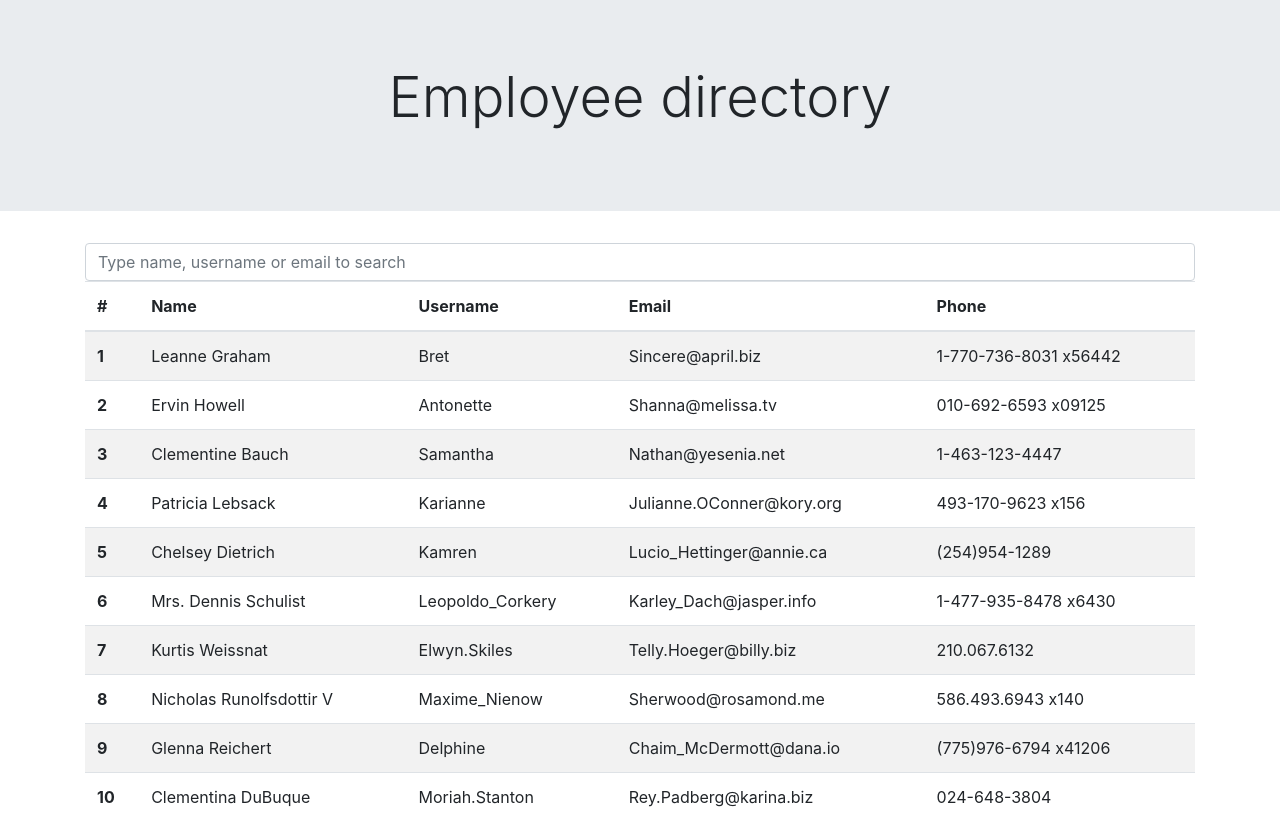
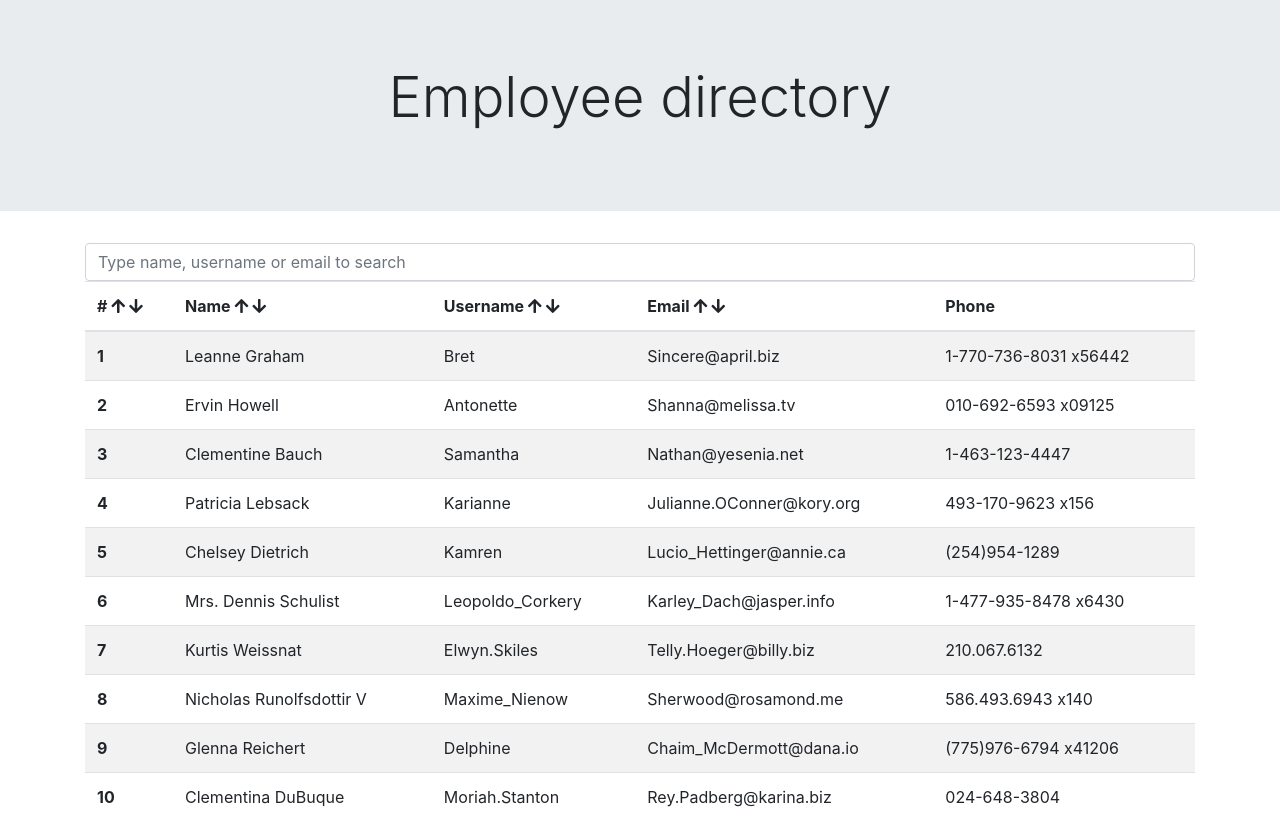
Before and after one commit to KiteRunner2/employee-dir, a React (Create React App) app: page / in a window 1280 px wide. Built offline with nearby package versions, Linux system fonts and the light colour scheme.

Commit message:
asc and dsc sort working now for name, username and email

```diff
--- a/src/components/SearchPage/SearchPage.js
+++ b/src/components/SearchPage/SearchPage.js
@@ -14,20 +14,25 @@ function SearchPage() {
         setNewUserList(users);
     }, []);
 
-    function sort(event, order) {
+    function sort(param, order) {
         console.log(`sort function called`);
-        const sortParam = event.target.textContent.toLowerCase();
+
+        const sortParam = param.toLowerCase();
         console.log('clicked!', sortParam);
         showUserList.sort(function(firstEl, secondEl) {
             const firstParam = firstEl[sortParam].toLowerCase();
             const secondParam = secondEl[sortParam].toLowerCase();
-            // if (firstParam > secondParam) {
-            //     return 1;
-            // }
-            if (firstParam < secondParam) {
-                return 1;
+            if (order === 'asc') {
+                if (firstParam > secondParam) {
+                    return 1;
+                }
+                return 0;
+            } else {
+                if (firstParam < secondParam) {
+                    return 1;
+                }
+                return 0;
             }
-            return 0;
         });
         // console.log(userList);
         setNewUserList([...showUserList]);
@@ -74,15 +79,53 @@ function SearchPage() {
                     <table className="table table-striped table-hover">
                         <thead>
                             <tr>
-                                <th scope="col">#</th>
-                                <th onClick={e => sort(e)} scope="col">
-                                    Name
+                                <th scope="col">
+                                    #{'     '}
+                                    <i
+                                        onClick={() => sort('id', 'dsc')}
+                                        class="fas fa-arrow-up"
+                                    ></i>
+                                    {'     '}
+                                    <i
+                                        onClick={() => sort('id', 'asc')}
+                                        class="fas fa-arrow-down"
+                                    ></i>
                                 </th>
-                                <th onClick={e => sort(e)} scope="col">
-                                    Username
+                                <th scope="col">
+                                    Name{'     '}
+                                    <i
+                                        onClick={() => sort('name', 'dsc')}
+                                        class="fas fa-arrow-up"
+                                    ></i>
+                                    {'     '}
+                                    <i
+                                        onClick={() => sort('name', 'asc')}
+                                        class="fas fa-arrow-down"
+                                    ></i>
                                 </th>
-                                <th onClick={e => sort(e)} scope="col">
-                                    Email
+                                <th scope="col">
+                                    Username{'     '}
+                                    <i
+                                        onClick={() => sort('username', 'dsc')}
+                                        class="fas fa-arrow-up"
+                                    ></i>
+                                    {'     '}
+                                    <i
+                                        onClick={() => sort('username', 'asc')}
+                                        class="fas fa-arrow-down"
+                                    ></i>
+                                </th>
+                                <th scope="col">
+                                    Email{'     '}
+                                    <i
+                                        onClick={() => sort('email', 'dsc')}
+                                        class="fas fa-arrow-up"
+                                    ></i>
+                                    {'     '}
+                                    <i
+                                        onClick={() => sort('email', 'asc')}
+                                        class="fas fa-arrow-down"
+                                    ></i>
                                 </th>
                                 <th scope="col">Phone</th>
                             </tr>
```
